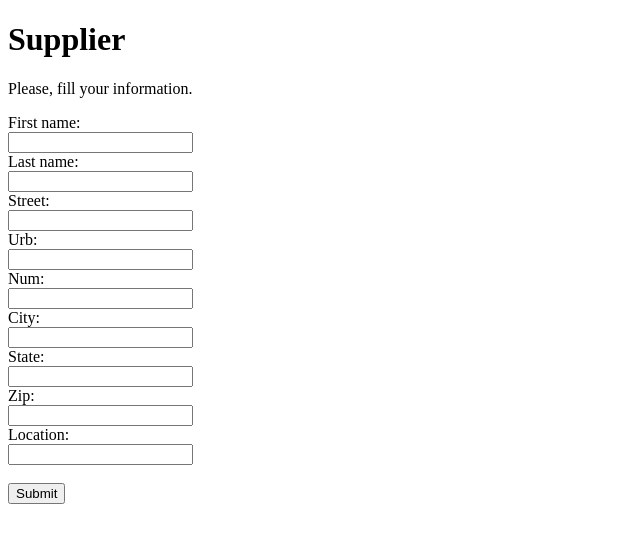
After one commit to janrobles/PRSeLevanta, a Flask app: page /PRSeLevanta/SupplierSignUp in a window 1280 px wide. The commit adds this page. Shown: the top 543 px of the page, without its empty margins (0-640 px from the left). Run offline with Flask 2, Linux system fonts and the light colour scheme; some libraries are stand-ins or nearby versions.

Commit message:
suppliers

```diff
--- a/dao/applicants.py
+++ b/dao/applicants.py
@@ -113,10 +113,10 @@ class applicantsDAO:
             result.append(row)
         return result
 
-    def getApplicantsByLastname(self, last_name):
+    def getApplicantsByNameAndLastname(self, first_name, last_name):
         cursor = self.conn.cursor()
-        query = "select * from applicants where last_name = %s;"
-        cursor.execute(query, (last_name,))
+        query = "select apl_ID,first_name,last_name from applicants where first_name= %s and last_name = %s;"
+        cursor.execute(query, (first_name, last_name))
         result = []
         for row in cursor:
             result.append(row)
--- a/dao/suppliers.py
+++ b/dao/suppliers.py
@@ -108,10 +108,10 @@ class suppliersDAO:
             result.append(row)
         return result
 
-    def getSuppliersByLastname(self, last_name):
+    def getSuppliersByNameAndLastname(self, first_name, last_name):
         cursor = self.conn.cursor()
-        query = "select * from suppliers where last_name = %s;"
-        cursor.execute(query, (last_name,))
+        query = "select supp_ID, first_name, last_name from suppliers where first_name =%s and last_name = %s;"
+        cursor.execute(query, (first_name,last_name))
         result = []
         for row in cursor:
             result.append(row)
@@ -152,3 +152,22 @@ class suppliersDAO:
         for row in cursor:
             result.append(row)
         return result
+
+    def insert(self, first_name, last_name):
+        cursor = self.conn.cursor()
+        query = "insert into Suppliers(first_name,last_name) values (%s,%s) returning supp_ID;"
+        cursor.execute(query,(first_name,last_name))
+        supp_ID = cursor.fetchone()[0]
+        self.conn.commit()
+        return supp_ID
+
+    def insertAddress(self, supp_ID, street, urb_conde, num, city, state, zip, gps_local):
+        rcity=city
+        cursor = self.conn.cursor()
+        query = "insert into SuppliersAddress(supp_ID, rid,street, urb_conde, num,city,state,zip,gps_local) values " \
+                "(%s, (select rid from Region where city = %s),%s,%s,%s,%s,%s,%s,%s);"
+        cursor.execute(query, (supp_ID, rcity,street,urb_conde,num,city,state,zip,gps_local))
+        self.conn.commit()
+
+    def getSuppliersByNameAndLastname(self, name, lastname):
+        pass
--- a/handler/applicants.py
+++ b/handler/applicants.py
@@ -110,8 +110,8 @@ class ApplicantsHandler:
             return jsonify(Applicant = applicant)
 
     def searchApplicants(self, args):
-        name = args.get("name")
-        lastname = args.get("lastname")
+        name = args.get("first_name")
+        lastname = args.get("last_name")
         location = args.get("location")
         region = args.get("region")
         dao = applicantsDAO()
@@ -124,8 +124,8 @@ class ApplicantsHandler:
             applicants_list = dao.getApplicantsByLocation(location)
         elif (len(args) == 1) and region:
             applicants_list = dao.getApplicantsByRegion(region)
-        elif (len(args) == 1) and lastname:
-            applicants_list = dao.getApplicantsByLastname(lastname)
+        elif (len(args) == 2) and name and lastname:
+            applicants_list = dao.getApplicantsByNameAndLastname(name, lastname)
         else:
             return jsonify(Error = "Malformed query string"), 400
         result_list = []
--- a/handler/suppliers.py
+++ b/handler/suppliers.py
@@ -11,6 +11,20 @@ class SuppliersHandler:
         result['supp_ID'] = row[0]
         result['first_name'] = row[1]
         result['last_name'] = row[2]
+        return result
+
+    def build_suppliers_attributes(self, supp_ID,first_name,last_name,street,urb_conde,num,city,state,zip,gps_local):
+        result = {}
+        result['supp_ID'] = supp_ID
+        result['first_name'] = first_name
+        result['last_name'] = last_name
+        result['street'] = street
+        result['urb_conde'] = urb_conde
+        result['num']= num
+        result['city'] = city
+        result['state']=state
+        result['zip']=zip
+        result['gps_local']=gps_local
         return result
 
     def build_resources_dict(self,row):
@@ -65,8 +79,8 @@ class SuppliersHandler:
             return jsonify(Supplier = supplier)
 
     def searchSuppliers(self, args):
-        name = args.get("name")
-        lastname = args.get("lastname")
+        name = args.get("first_name")
+        lastname = args.get("last_name")
         location = args.get("location")
         region = args.get("address")
         dao = suppliersDAO()
@@ -79,8 +93,8 @@ class SuppliersHandler:
             suppliers_list = dao.getSuppliersByLocation(location)
         elif (len(args) == 1) and region:
             suppliers_list = dao.getSuppliersByRegion(region)
-        elif (len(args) == 1) and lastname:
-            suppliers_list = dao.getSuppliersByLastname(lastname)
+        elif (len(args) == 2) and name and lastname:
+            suppliers_list = dao.getSuppliersByNameAndLastname(name,lastname)
         else:
             return jsonify(Error = "Malformed query string"), 400
         result_list = []
@@ -124,3 +138,25 @@ class SuppliersHandler:
             result = self.build_suppliers_dict(row)
             result_list.append(result)
         return jsonify(Suppliers=result_list)
+
+    def insertSuppliers(self, form):
+        if len(form) != 9:
+            return jsonify(Error = "Malform post request"),400
+        else:
+            first_name = form['first_name']
+            last_name = form['last_name']
+            street = form['street']
+            urb_conde = form['urb_conde']
+            num = form['num']
+            city = form['city']
+            state = form ['state']
+            zip = form['zip']
+            gps_local = form['gps_local']
+            if first_name and last_name and street and urb_conde and num and city and state and zip and gps_local:
+                dao = suppliersDAO()
+                supp_ID = dao.insert(first_name,last_name)
+                dao.insertAddress(supp_ID,street,urb_conde,num,city,state,zip,gps_local)
+                result = self.build_suppliers_attributes(supp_ID,first_name,last_name, street,urb_conde,num,city,state,zip,gps_local)
+                return jsonify(Supplier = result),201
+            else:
+                return jsonify(Error="Unexpected attributes in post request"), 400
--- a/main.py
+++ b/main.py
@@ -36,14 +36,21 @@ def getApplicantById(apl_ID):
 def getCreditCardByApl_ID(apl_ID):
     return ApplicantsHandler().getCreditCardsByApl_ID(apl_ID)
 
+@app.route('/PRSeLevanta/ApplicantSignUp')
+def ApplicantForm():
+    return render_template('ApplicantSignUp.html')
+
 
 ##### Routes of Suppliers  #####
-@app.route('/PRSeLevanta/suppliers')
+@app.route('/PRSeLevanta/suppliers', methods=['GET','POST'])
 def getAllSuppliers():
-     if not request.args:
-        return SuppliersHandler().getAllSuppliersInfo()
-     else:
-        return SuppliersHandler().searchSuppliers(request.args)
+    if request.method == 'POST':
+        return SuppliersHandler().insertSuppliers(request.form)
+    else:
+        if not request.args:
+            return SuppliersHandler().getAllSuppliersInfo()
+        else:
+            return SuppliersHandler().searchSuppliers(request.args)
 
 @app.route('/PRSeLevanta/suppliers/<int:supp_ID>')
 def getSupplierById(supp_ID):
@@ -60,6 +67,10 @@ def getSuppliersByResourceCategory(category):
 @app.route('/PRSeLevanta/suppliers/<int:supp_ID>/accounts')
 def getAccountsBySupp_ID(supp_ID):
     return SuppliersHandler().getAccountsBySupp_ID(supp_ID)
+
+@app.route('/PRSeLevanta/SupplierSignUp')
+def SupplierForm():
+    return render_template('SupplierSignUp.html')
 
 
 #### Routes of Resources ####
--- /dev/null
+++ b/templates/SupplierSignUp.html
@@ -0,0 +1,38 @@
+<!DOCTYPE html>
+<html>
+<body>
+<h1>Supplier</h1>
+<p>Please, fill your information.</p>
+
+<form action="http://127.0.0.1:5000/PRSeLevanta/suppliers" method='post' >
+  First name:<br>
+  <input type="text" name="first_name">
+  <br>
+  Last name:<br>
+  <input type="text" name="last_name">
+  <br>
+    Street:<br>
+  <input type="text" name="street">
+  <br>
+     Urb:<br>
+  <input type="text" name="urb_conde">
+  <br>
+     Num:<br>
+  <input type="text" name="num">
+  <br>
+     City:<br>
+  <input type="text" name="city">
+  <br>
+     State:<br>
+  <input type="text" name="state">
+  <br>
+     Zip:<br>
+  <input type="text" name="zip">
+  <br>
+     Location:<br>
+  <input type="text" name="gps_local">
+  <br><br>
+  <input type="submit" value="Submit">
+</form>
+</body>
+</html>
```
Also changed, not shown: templates/home.html (+11 -11 lines), templates/ApplicantSignUp.html (renamed from templates/applicantform.html).
